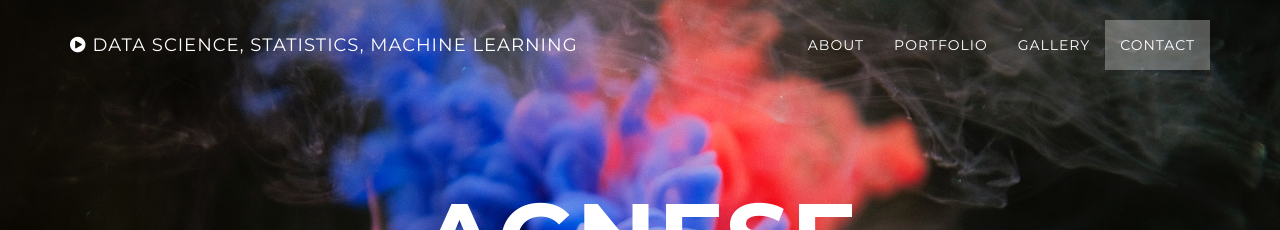
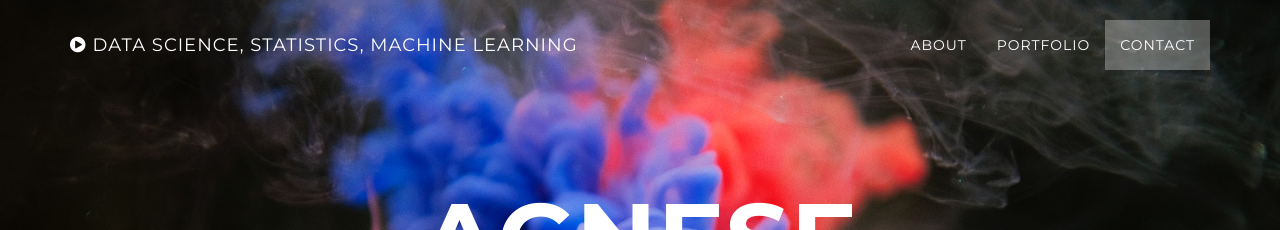
Before and after one commit to AgneseG/AgneseG.github.io, a Jekyll site: the page built from index.html, in a window 1280 px wide. Shown: the top 230 px of the page. Built offline with Jekyll 4.4.1, drawn with Linux system fonts in a browser that asks for light colours.

Commit message:
Update nav.html

```diff
--- a/_includes/nav.html
+++ b/_includes/nav.html
@@ -24,9 +24,6 @@
                         <a class="page-scroll" href="#download">Portfolio</a>
                     </li>
                     <li>
-                        <a class="page-scroll" href="#gallery">Gallery</a>
-                    </li>
-                    <li>
                         <a class="page-scroll" href="#contact">Contact</a>
                     </li>
                 </ul>
```
